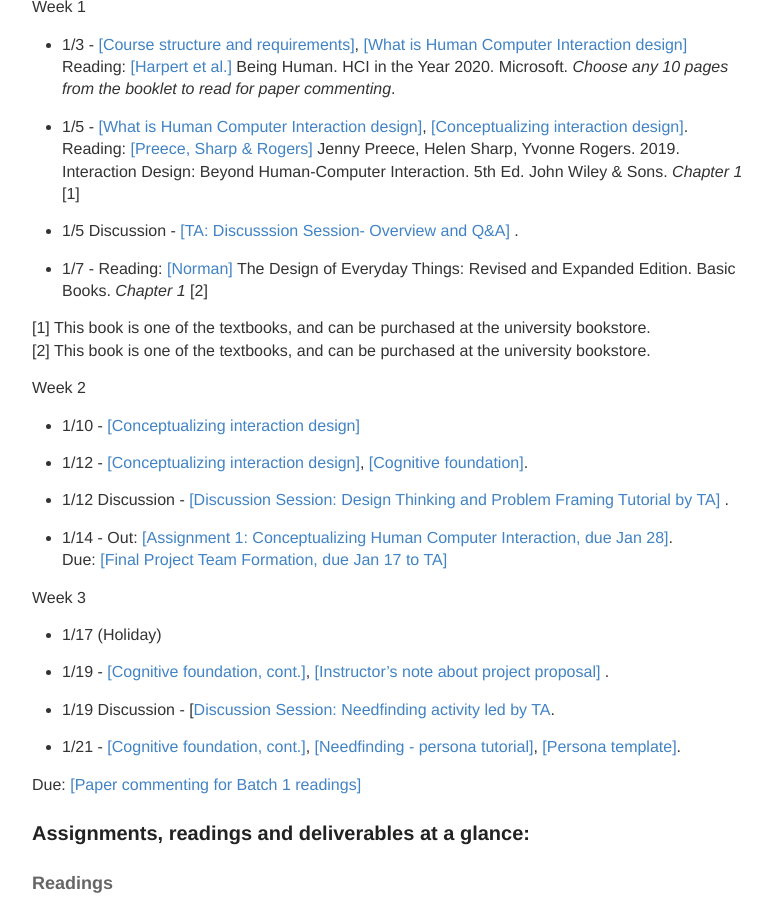
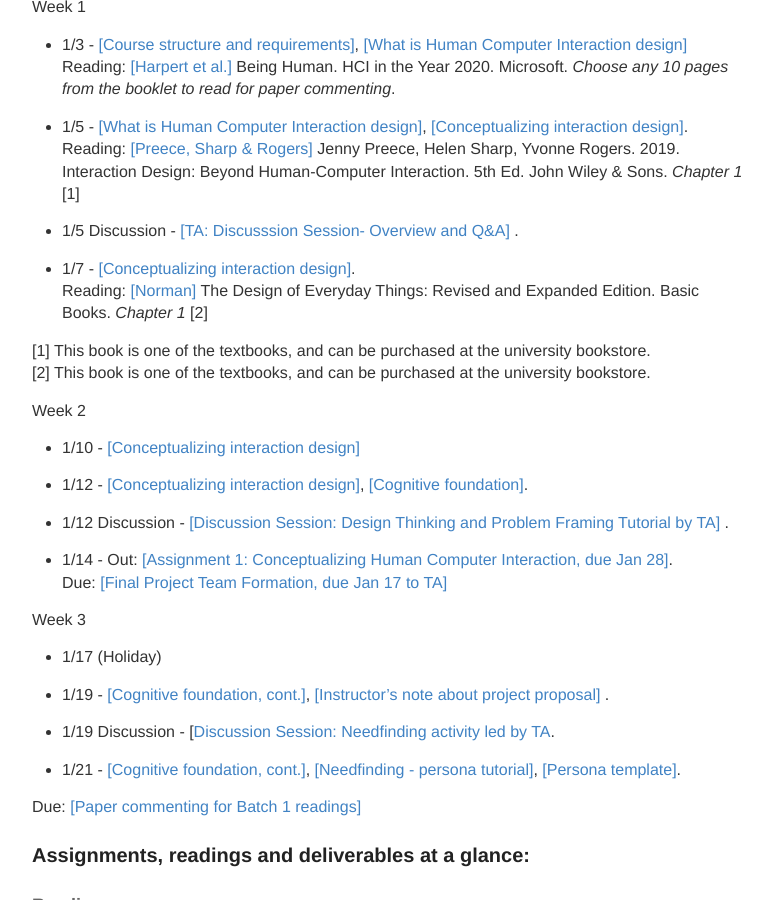
Before and after one commit to hciwang/hciwang.github.io, a Jekyll site: the page built from _posts/2022-1-1-lectures.md, in a window 1280 px wide and 900 px high, scrolled down 328 px. Shown: the whole window, without its empty margins (248-1019 px from the left). Built offline with Jekyll 4.4.1, drawn with Linux system fonts in a browser that asks for light colours.

Commit message:
Update 2022-1-1-lectures.md

```diff
--- a/_posts/2022-1-1-lectures.md
+++ b/_posts/2022-1-1-lectures.md
@@ -9,12 +9,12 @@
 - 1/3 - [[Course structure and requirements]](https://canvas.ucdavis.edu/courses/633616/files/folder/Lecture%20slides?preview=15218366), [[What is Human Computer Interaction design]](https://canvas.ucdavis.edu/courses/633616/files/folder/Lecture%20slides?preview=15218365)
 Reading:  [[Harpert et al.]](https://www.microsoft.com/en-us/research/uploads/prod/2019/03/beinghumana3-1.pdf) Being Human. HCI in the Year 2020. Microsoft. *Choose any 10 pages from the booklet to read for paper commenting*.
 
-- 1/5 - [[What is Human Computer Interaction design]](https://canvas.ucdavis.edu/courses/633616/files/folder/Lecture%20slides?preview=15218365), [[Conceptualizing interaction design]]().
+- 1/5 - [[What is Human Computer Interaction design]](https://canvas.ucdavis.edu/courses/633616/files/folder/Lecture%20slides?preview=15218365), [[Conceptualizing interaction design]](https://canvas.ucdavis.edu/courses/633616/files/folder/Lecture%20slides?preview=15244803).
 Reading: [[Preece, Sharp & Rogers]](http://www.id-book.com/) Jenny Preece, Helen Sharp, Yvonne Rogers. 2019. Interaction Design: Beyond Human-Computer Interaction. 5th Ed. John Wiley & Sons.  *Chapter 1* [1]
 
 - 1/5 Discussion - [[TA: Discusssion Session- Overview and Q&A]](https://canvas.ucdavis.edu/courses/633616/files/folder/Discussion%20slides?preview=15240768) .
 
-- 1/7 -
+- 1/7 - [[Conceptualizing interaction design]](https://canvas.ucdavis.edu/courses/633616/files/folder/Lecture%20slides?preview=15244803).
 Reading: [[Norman]](https://www.basicbooks.com/titles/don-norman/the-design-of-everyday-things/9780465050659/) The Design of Everyday Things: Revised and Expanded Edition. Basic Books. *Chapter 1* [2]
 
 [1] This book is one of the textbooks, and can be purchased at the university bookstore.
```
